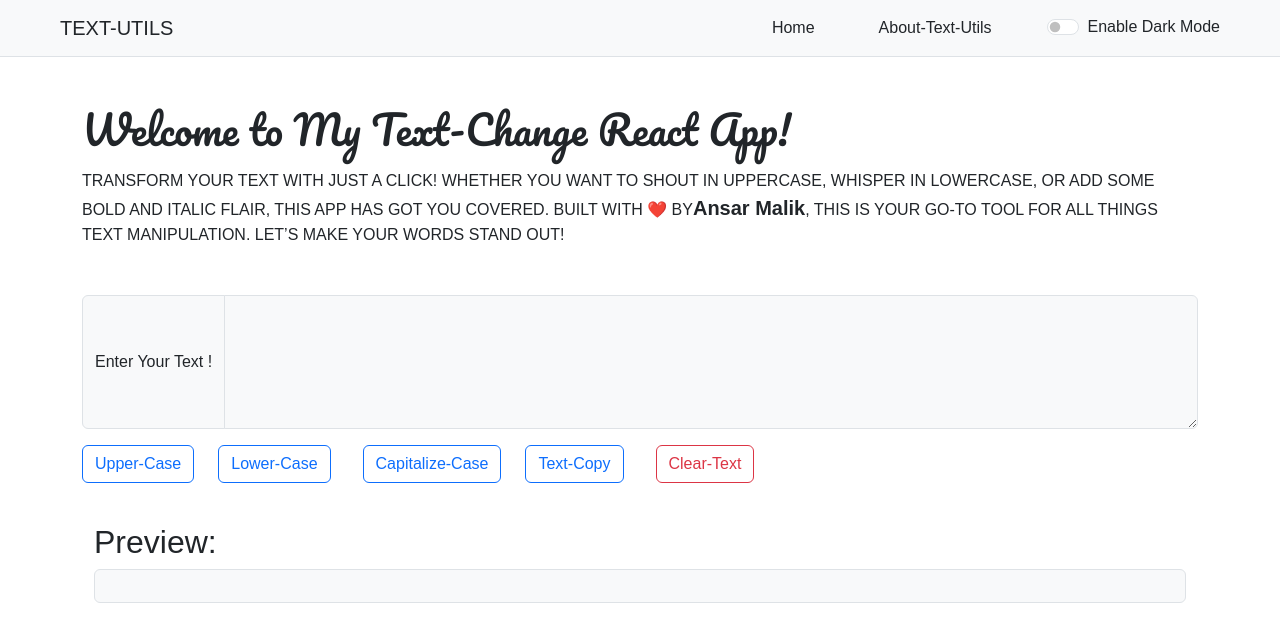
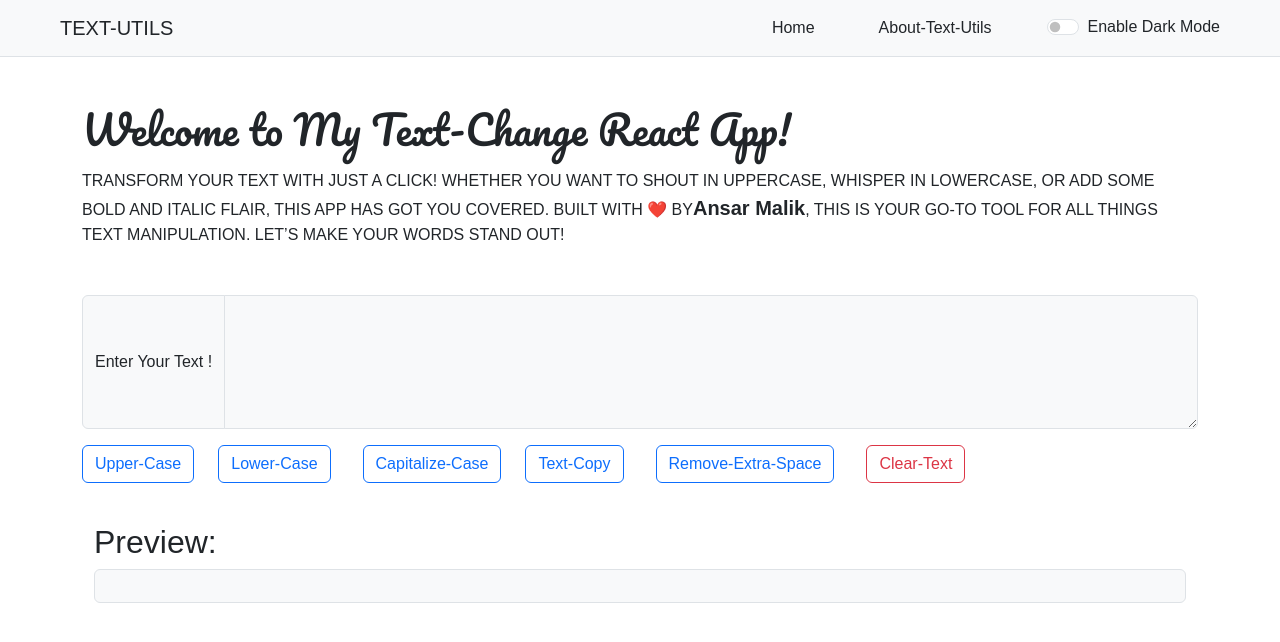
Before and after one commit to anser624/Text-Utils-App, a React (Create React App) app: page / in a window 1280 px wide. Shown: the top 642 px of the page. Built offline with nearby package versions, Linux system fonts and the light colour scheme; a web font is replaced by a local one.

Commit message:
files update add button of remove extra spaces

```diff
--- a/src/components/text.js
+++ b/src/components/text.js
@@ -22,6 +22,10 @@ export default function Text(props) {
   const copyText = () => {
     navigator.clipboard.writeText(text);
     alert("Copied to clipboard");
+  };
+  const removeExtraSpace = () => {
+    const newText = text.replace(/\s+/g, " ").trim();
+    setText(newText);
   };
   const handleClear = () => {
     setText("");
@@ -68,6 +72,13 @@ export default function Text(props) {
         Text-Copy
       </button>
       <button
+        onClick={removeExtraSpace}
+        type="button"
+        className="mx-3 my-3 btn btn-outline-primary"
+      >
+        Remove-Extra-Space
+      </button>
+      <button
         onClick={handleClear}
         type="button"
         className="mx-3 my-3 btn btn-outline-danger"
```
Also changed, not shown: 1 other file (tests, documents, lock files or other folders).
